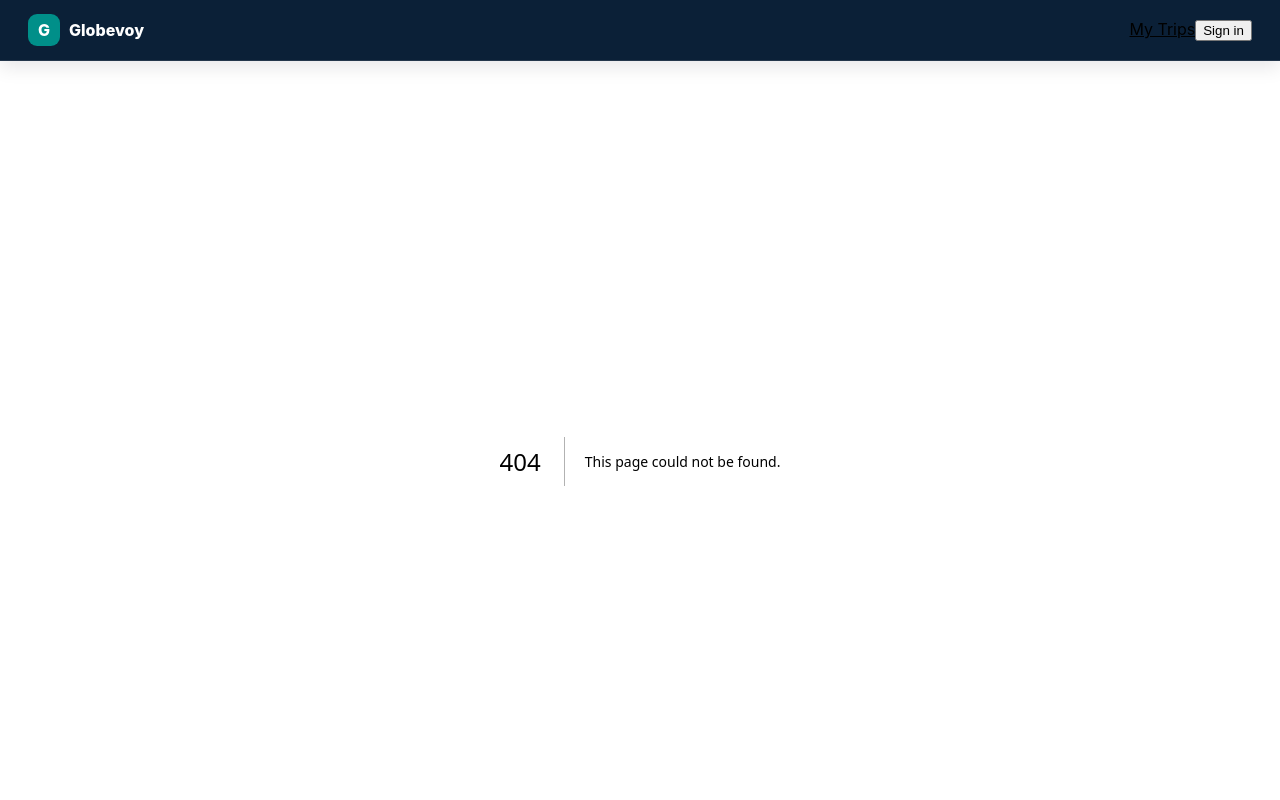
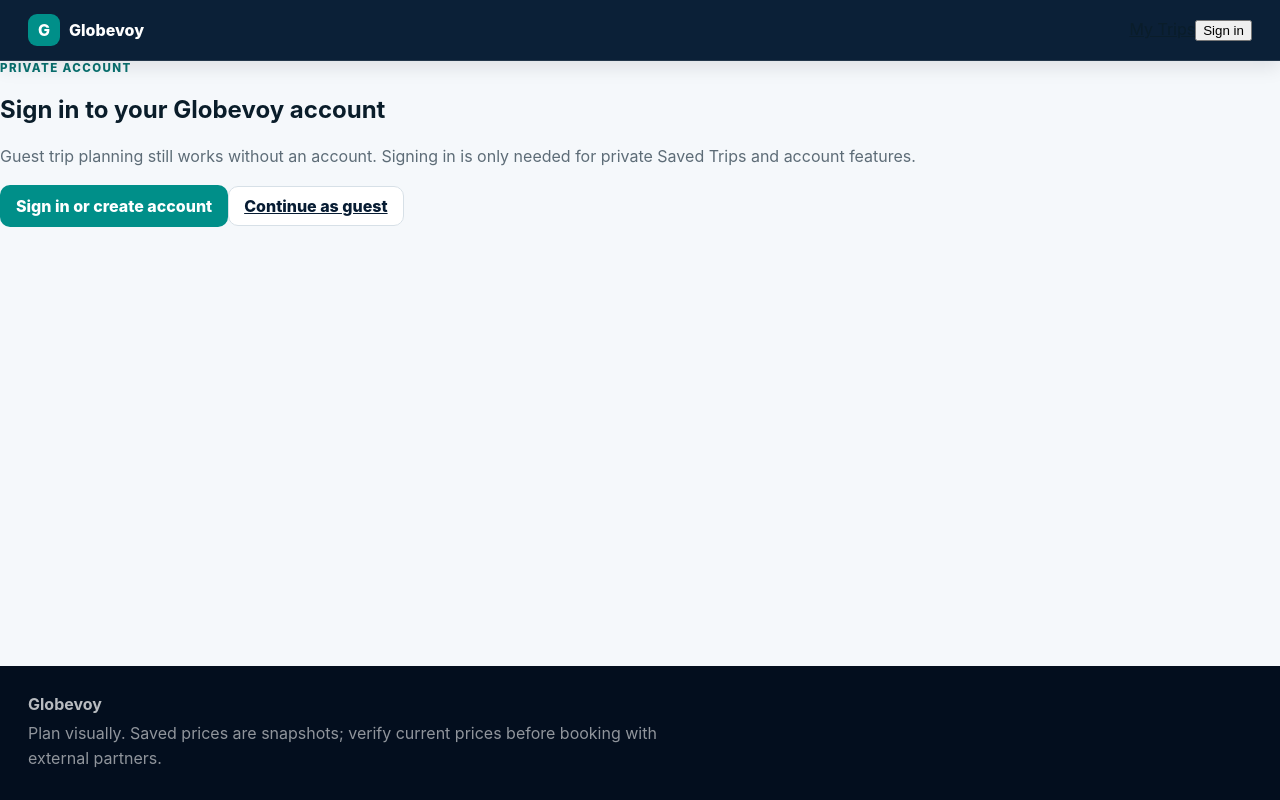
Before and after one commit to Wajeeh7565/globevoy, a Next.js app in the folder web/: page /account in a window 1280 px wide. Before the commit this address had no page. Shown: the top 800 px of the page. Built offline with nearby package versions, Linux system fonts and the light colour scheme.

Commit message:
Add 707A account route

```diff
--- /dev/null
+++ b/web/app/account/page.tsx
@@ -0,0 +1,15 @@
+import type { Metadata } from 'next';
+import { AccountPageClient } from '@/components/account/account-page-client';
+
+export const metadata: Metadata = {
+  title: 'Account · Globevoy',
+  description: 'Secure Globevoy account access.'
+};
+
+export default function AccountPage() {
+  return (
+    <div className="gv-account-page">
+      <AccountPageClient />
+    </div>
+  );
+}
```
